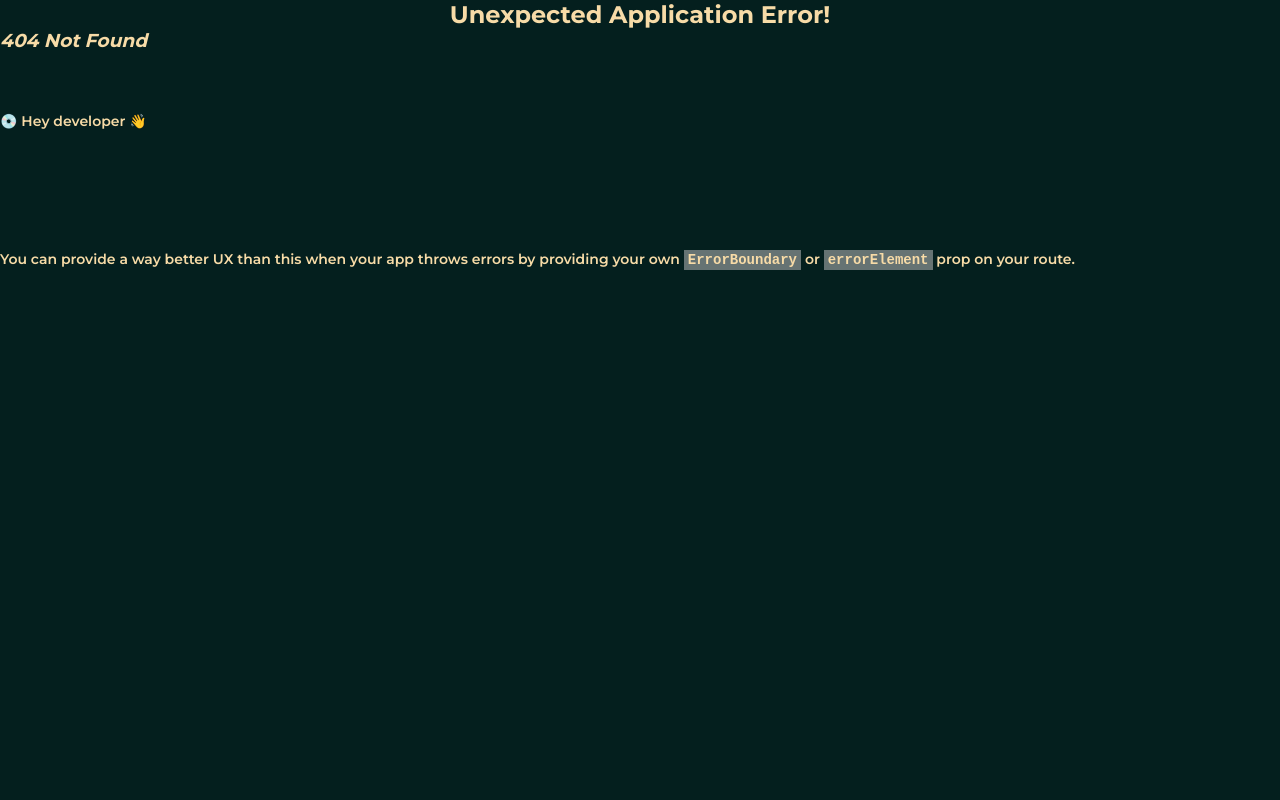
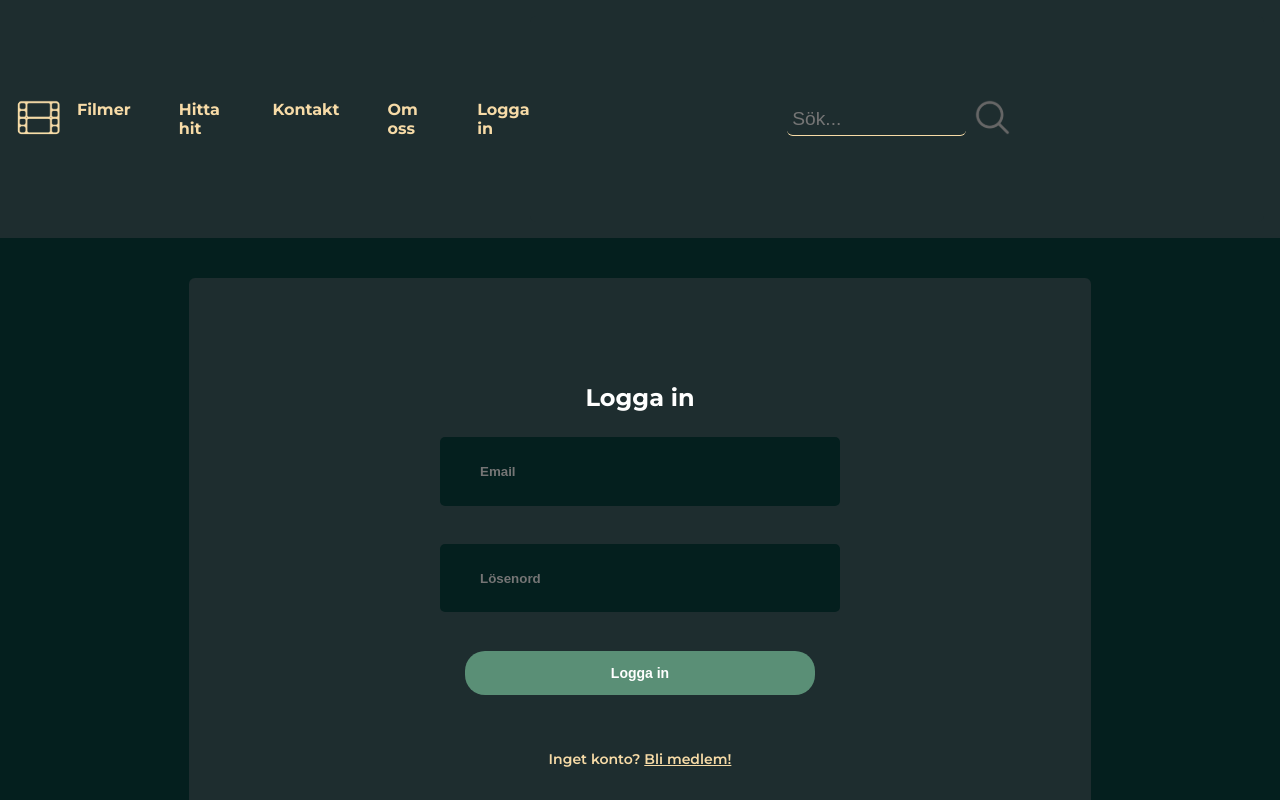
Before and after one commit to j-carlander/Filmvisarna, a React (Vite) app: page /Login in a window 1280 px wide. Before the commit this address had no page. Shown: the top 800 px of the page. Built offline with nearby package versions, Linux system fonts and the light colour scheme.

Commit message:
working on page not found

```diff
--- a/src/Sass/main.scss
+++ b/src/Sass/main.scss
@@ -15,7 +15,7 @@
 @use "../components/Footer/Footer" as *;
 @use "../components/BookingConfirmation/BookingConfirmation" as *;
 @use "../pages/AboutUsPage/AboutUsPage" as *;
-@use "../components/Login/Login";
+@use "../components/Login/Login" as *;
 
 @use "../components/SearchBar/SearchBar" as *;
 @use "../pages/MovieDetailPage/MovieDetailPage" as *;
--- a/src/components/Login/Login.jsx
+++ b/src/components/Login/Login.jsx
@@ -1,35 +1,39 @@
-import e from 'express'
 import { useState } from 'react'
 import { useNavigate, useOutletContext } from 'react-router-dom'
 
-
 export default function Login() {
-  const [token, setToken] = useOutletContext()
-  // states för användarnamn och lösenord
-
-  const [email, setEmail] = useState("")
-  const [password, setPassword] = useState("")
-  const navigate = useNavigate()
+  const [token, setToken] = useOutletContext();
+  const [email, setEmail] = useState("");
+  const [password, setPassword] = useState("");
+  const navigate = useNavigate();
 
   const handleSubmit = async (e) => {
-    e.preventDefault()
-  };
+    e.preventDefault();
+
     const userData = {
       email,
       password
     };
 
-  try{
+    try {
       const response = await fetch("/api/login", {
         method: "POST",
         headers: {
           "Content-Type": "application/json",
         },
         body: JSON.stringify(userData)
-    })
-  } catch{
+      });
 
+      if (response.ok) {
+        const data = await response.json();
+        console.log('Inloggning lyckades!', data);
+      } else {
+        console.error('Inloggning misslyckades');
       }
+    } catch (error) {
+      console.error('Något gick fel:', error);
+    }
+  };
 
   return (
     <>
@@ -37,18 +41,18 @@ export default function Login() {
         <form>
           <h2>Logga in</h2>
           <div className="form-control">
-          <input placeholder='Email' type='text' onChange={setEmail(e.target.value)}></input>
+            <input placeholder='Email' type='text' onChange={(e) => setEmail(e.target.value)} />
           </div>
           <div className="form-control">
-          <input placeholder='Lösenord' type='password' onChange={setPassword(e.target.value)}></input>
+            <input placeholder='Lösenord' type='password' onChange={(e) => setPassword(e.target.value)} />
           </div>
           <button className='Login-btn' onClick={handleSubmit}>Logga in</button>
-        <p className='bli-medlem'>Inget konto? <span className='bli-medlem-underline' onClick={() =>{
+          <p className='bli-medlem'>Inget konto? <span className='bli-medlem-underline' onClick={() => {
             navigate("/register")
           }}>Bli medlem!</span></p>
           <button className='abort-btn'>Avbryt</button>
         </form>
       </div>
     </>
-  )
+  );
 }
--- a/src/main.jsx
+++ b/src/main.jsx
@@ -11,6 +11,8 @@ import { MovieDetailPage } from "./pages/MovieDetailPage/MovieDetailPage.jsx";
 import { LandingPage } from "./pages/LandingPage/LandingPage";
 import { AboutUs } from "./pages/AboutUsPage/AboutUsPage.jsx";
 import { BookingPage } from "./pages/Bookingpage/BookingPage.jsx";
+import { LoginPage } from "./pages/LoginPage/LoginPage.jsx";
+import { PageNotFound } from "./pages/PageNotFound/PageNotFound.jsx";
 
 export const pages = [
   { path: "/", element: <LandingPage /> },
@@ -20,6 +22,8 @@ export const pages = [
   { path: "/aboutus#contact", label: "Kontakt", element: <AboutUs /> },
   { path: "/aboutus", label: "Om oss", element: <AboutUs /> },
   { path: "/booking/:screeningid", element: <BookingPage /> },
+  { path: "/Login", label: "Logga in", element: <LoginPage /> },
+  { path: "*", element: <PageNotFound /> },
   {
     path: "/bookingconfirmation/:screeningId",
     element: <BookingConfirmationPage />,
--- a/src/pages/LoginPage/LoginPage.jsx
+++ b/src/pages/LoginPage/LoginPage.jsx
@@ -1,6 +1,6 @@
 import Login from "../../components/Login/Login"
 
-export default function LoginPage() {
+export function LoginPage() {
   return (
     <Login/>
   )
--- /dev/null
+++ b/src/pages/PageNotFound/PageNotFound.jsx
@@ -0,0 +1,9 @@
+
+export function PageNotFound() {
+  return (
+    <div>
+      <h2>Sidan hittades inte</h2>
+      <p>Sidan du letar efter finns tyvärr inte.</p>
+    </div>
+  )
+}
--- a/src/stylesheet/main.css
+++ b/src/stylesheet/main.css
@@ -851,7 +851,6 @@ form {
     margin-bottom: 30px 0;
   }
   p {
-    margin: 30px 0;
     padding: 30px 0;
   }
 }
```
Also changed, not shown: src/components/Login/_Login.scss (renamed from src/components/Login/Login.scss), src/pages/LoginPage/_LoginPage.scss (added), src/pages/PageNotFound/PageNotFound.scss (added), 1 other file (tests, documents, lock files or other folders). Lines whose indentation alone changed are shown as unchanged.
